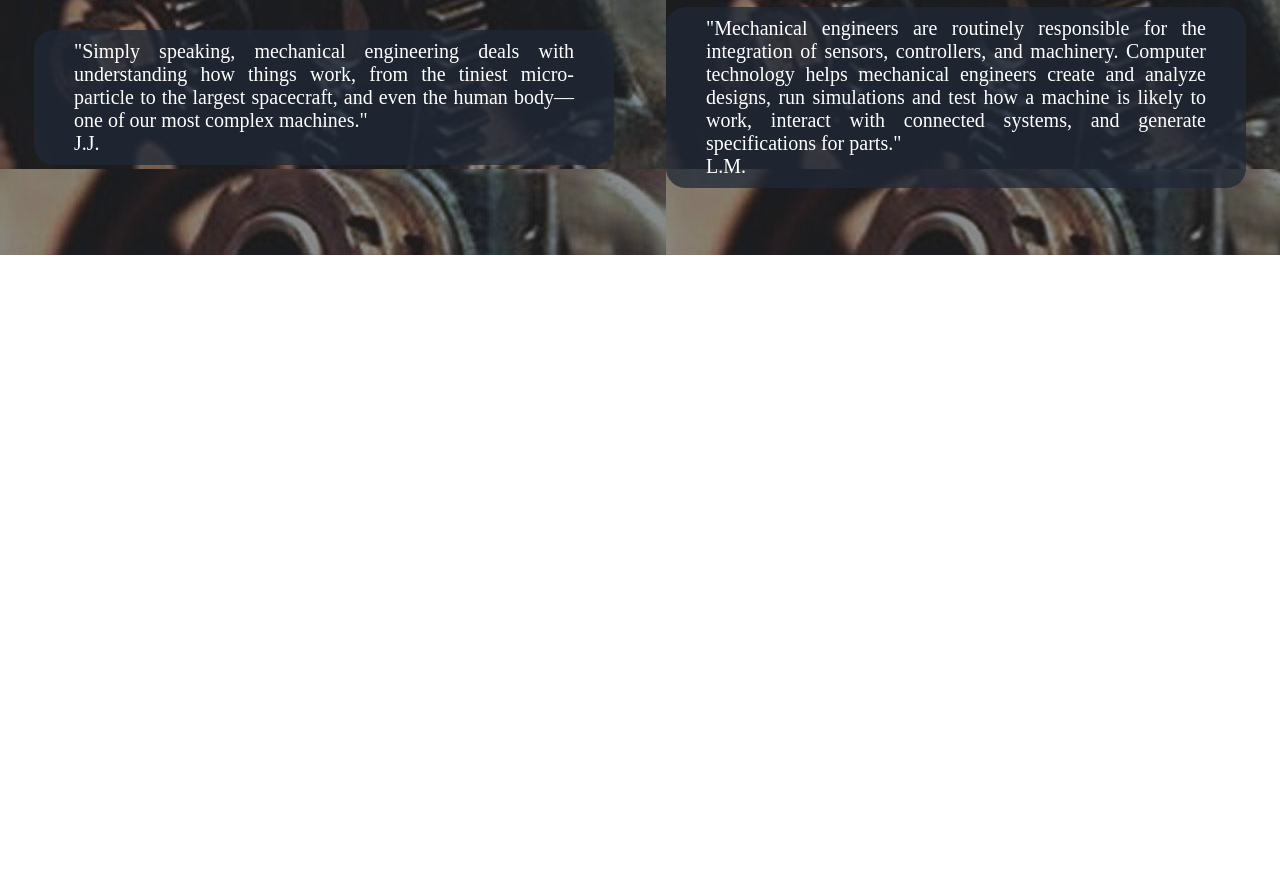
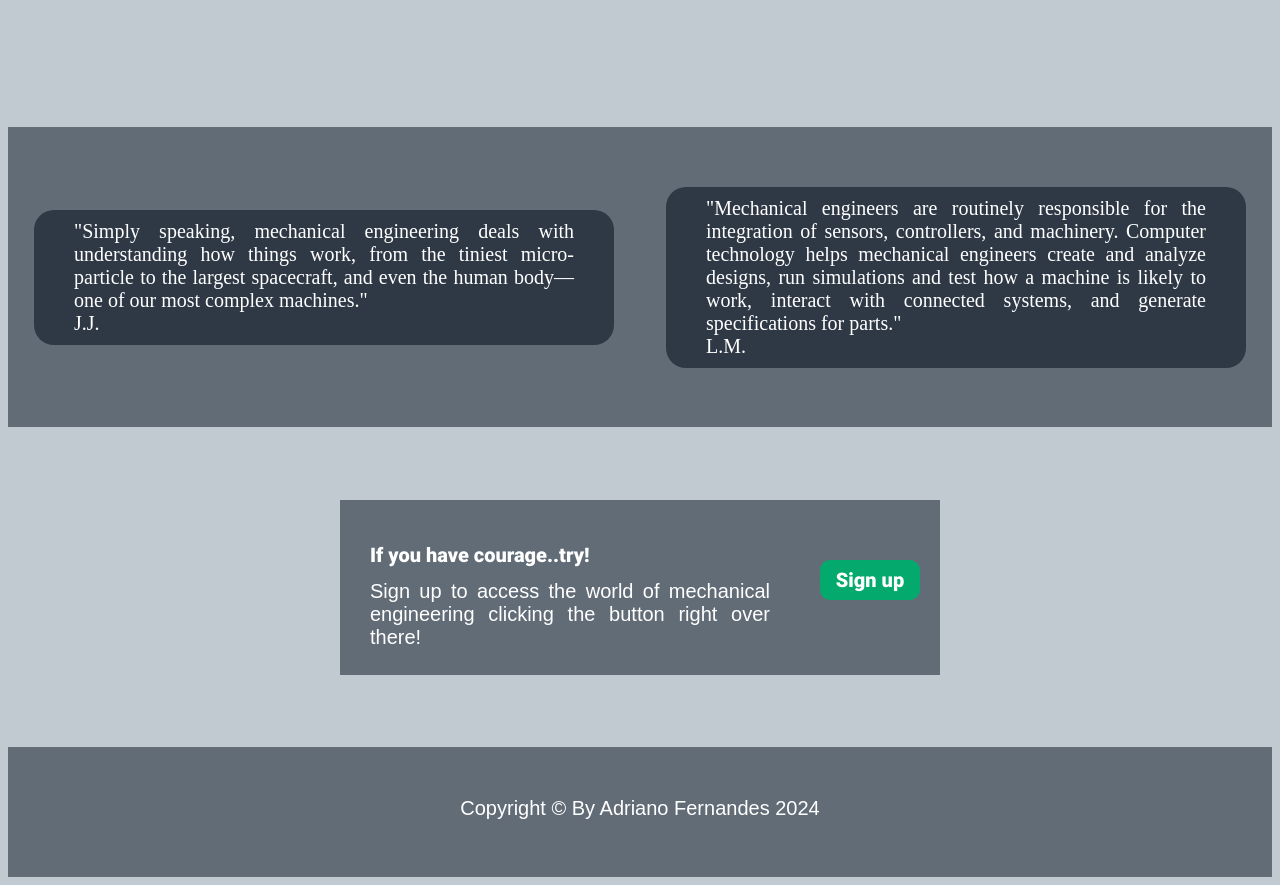
Before and after one commit to AF72/project_landing_page, a plain HTML site: page index.html in a window 1280 px wide. Shown: the part 831-1716 px from the top of the page. Before the commit the page ends 1086 px from the top, so only its background shows below. Drawn offline with Linux system fonts and the light colour scheme.

Commit message:
Add last elements

```diff
--- a/index.html
+++ b/index.html
@@ -74,8 +74,22 @@
           L.M.
         </div>
       </div>
+      <div class="main3">
+        <div class="text">
+          <h1>If you have courage..try!</h1>
+          <p>
+            Sign up to access the world of mechanical engineering clicking the
+            button right over there!
+          </p>
+        </div>
+        <div class="last-buttom">
+          <button class="loginButton">Sign up</button>
+        </div>
+      </div>
     </main>
 
-    <footer></footer>
+    <footer>
+      <p>Copyright &#169 By Adriano Fernandes 2024</p>
+    </footer>
   </body>
 </html>
--- a/styles.css
+++ b/styles.css
@@ -10,23 +10,22 @@
 }
 
 body {
-  background-image: url("/images/pexels-markus-spiske-239419.jpg");
+  background-color: rgba(119, 136, 153, 0.452);
 }
 
 /* Style header elements */
 .header {
   display: flex;
-  align-items: stretch;
+
   height: 100px;
 }
 
 .header > div {
-  background-color: #1f293793;
   font-family: roboto;
   font-size: 30px;
   color: white;
   text-align: center;
-
+  background-color: #1f293793;
   line-height: 75px;
   padding: 0px;
 }
@@ -35,17 +34,8 @@ body {
   flex-grow: 3;
 }
 
-.linkone {
-  flex-grow: 1;
-
-  cursor: pointer;
-}
-
-.linktwo {
-  flex-grow: 1;
-  cursor: pointer;
-}
-
+.linkone,
+.linktwo,
 .linkthree {
   flex-grow: 1;
   cursor: pointer;
@@ -68,7 +58,6 @@ body {
   height: 250px;
   padding-top: 50px;
   padding-bottom: 50px;
-  margin: 10px 0px 10px 0px;
 }
 
 .login {
@@ -111,7 +100,7 @@ body {
   flex-wrap: wrap;
   justify-content: space-around;
   align-items: center;
-  height: 300px;
+  height: 500px;
 }
 
 .main1_iten1 > img {
@@ -194,6 +183,7 @@ body {
   align-items: center;
   justify-content: space-around;
   height: 300px;
+  background-color: #1f293793;
 }
 
 .main2 > div {
@@ -206,3 +196,54 @@ body {
   padding: 10px 40px;
   border-radius: 20px;
 }
+
+/* Styling the main3*/
+.main3 {
+  display: flex;
+  align-items: center;
+  flex-wrap: wrap;
+  justify-content: center;
+  margin: 10px 0px 10px 0px;
+  height: 300px;
+}
+
+.text {
+  background-color: #1f293793;
+  padding: 30px;
+  height: 115px;
+  width: 400px;
+}
+
+.last-buttom {
+  background-color: #1f293793;
+  padding-top: 60px;
+  padding-left: 20px;
+  padding-right: 20px;
+  height: 115px;
+}
+
+.text > h1 {
+  font-family: roboto;
+  color: white;
+  font-size: 20px;
+}
+
+.text > p {
+  font-family: Arial, Helvetica, sans-serif;
+  font-style: normal;
+  color: white;
+  font-size: 20px;
+  text-align: justify;
+  margin: 0px;
+}
+
+footer {
+  height: 100px;
+  background-color: #1f293793;
+  font-family: Arial, Helvetica, sans-serif;
+  font-style: normal;
+  color: white;
+  font-size: 20px;
+  text-align: center;
+  padding-top: 30px;
+}
```
